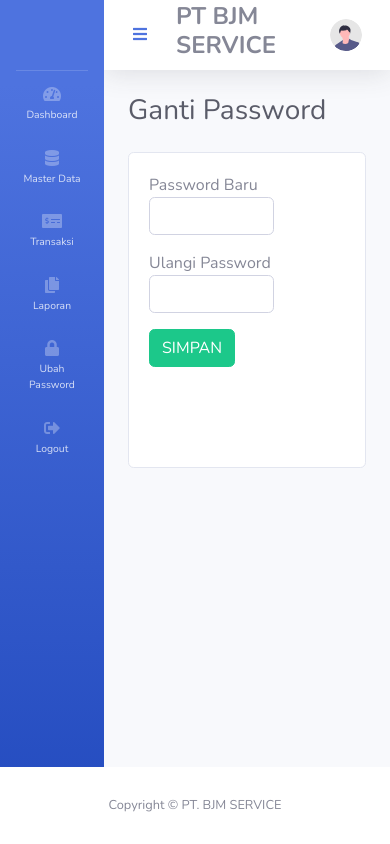
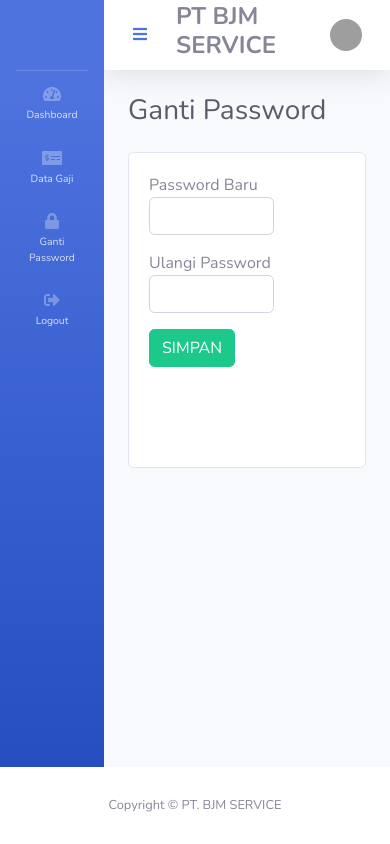
Before and after one commit to danyeka/TA-GAB2-SCAM, a CodeIgniter app: page /TA-GAB2-SCAM/index.php/gantipassword/index in a window 390 px wide. Run offline with CodeIgniter, Linux system fonts and the light colour scheme; grey boxes are pictures that could not be loaded.

Commit message:
dany : membuat tampilan side bar

```diff
--- a/Client/application/views/templates_admin/sidebar.php
+++ b/Client/application/views/templates_admin/sidebar.php
@@ -1,29 +1,21 @@
 <body id="page-top">
-
-    <!-- Page Wrapper -->
     <div id="wrapper">
-
-        <!-- Sidebar -->
         <ul class="navbar-nav bg-gradient-primary sidebar sidebar-dark accordion" id="accordionSidebar">
-
-            <!-- Sidebar - Brand -->
             <a class="sidebar-brand d-flex align-items-center justify-content-center" href="index.html">
                 <div class="sidebar-brand-text mx-3">APP PENGGAJIAN</div>
             </a>
-
-            <!-- Divider -->
             <hr class="sidebar-divider my-0">
-
-            <!-- Nav Item - Dashboard -->
             <li class="nav-item">
-                <a class="nav-link" href="<?php echo base_url('admin/dashboard') ?>">
+                <a class="nav-link" href="<?= base_url(($this->session->userdata('hak_akses') == '1') ? 'admin/dashboard' : 'pegawai/dashboard') ?>">
                     <i class="fas fa-fw fa-tachometer-alt"></i>
                     <span>Dashboard</span></a>
             </li>
 
+            <?php
 
+            if (($this->session->userdata('hak_akses') == '1')) {
 
-            <!-- Nav Item - Pages Collapse Menu -->
+            ?>
             <li class="nav-item">
                 <a class="nav-link collapsed" href="#" data-toggle="collapse" data-target="#collapseTwo" aria-expanded="true" aria-controls="collapseTwo">
                     <i class="fas fa-fw fa-database"></i>
@@ -31,13 +23,12 @@
                 </a>
                 <div id="collapseTwo" class="collapse" aria-labelledby="headingTwo" data-parent="#accordionSidebar">
                     <div class="bg-white py-2 collapse-inner rounded">
-                        <a class="collapse-item" href="<?php echo base_url('admin/data_pegawai') ?>">Data Pegawai</a>
-                        <a class="collapse-item" href="<?php echo base_url('admin/data_jabatan') ?>">Data Jabatan</a>
+                        <a class="collapse-item" href="<?= base_url('admin/DataPegawai') ?>">Data Pegawai</a>
+                        <a class="collapse-item" href="<?= base_url('admin/DataJabatan') ?>">Data Jabatan</a>
                     </div>
                 </div>
             </li>
 
-            <!-- Nav Item - Utilities Collapse Menu -->
             <li class="nav-item">
                 <a class="nav-link collapsed" href="#" data-toggle="collapse" data-target="#collapseUtilities" aria-expanded="true" aria-controls="collapseUtilities">
                     <i class="fas fa-fw fa-money-check-alt"></i>
@@ -45,14 +36,15 @@
                 </a>
                 <div id="collapseUtilities" class="collapse" aria-labelledby="headingUtilities" data-parent="#accordionSidebar">
                     <div class="bg-white py-2 collapse-inner rounded">
-                        <a class="collapse-item" href="<?php echo base_url('admin/data_absensi') ?>">Data Absensi</a>
-                        <a class="collapse-item" href="<?php echo base_url('admin/Data Gaji') ?>">Data Gaji</a>
+                        <a class="collapse-item" href="<?= base_url('admin/DataAbsen') ?>">Data Absensi</a>
+                        <a class="collapse-item" href="<?= base_url('admin/PotonganGaji') ?>">Potongan Gaji</a>
+
+                        <a class="collapse-item" href="<?= base_url('admin/RekapKaryawan') ?>">Rekap Karyawan</a>
+                        <a class="collapse-item" href="<?= base_url('admin/DataGaji') ?>">Data Gaji</a>
                     </div>
                 </div>
             </li>
 
-
-            <!-- Nav Item - Pages Collapse Menu -->
             <li class="nav-item">
                 <a class="nav-link collapsed" href="#" data-toggle="collapse" data-target="#collapsePages" aria-expanded="true" aria-controls="collapsePages">
                     <i class="fas fa-fw fa-copy"></i>
@@ -60,66 +52,58 @@
                 </a>
                 <div id="collapsePages" class="collapse" aria-labelledby="headingPages" data-parent="#accordionSidebar">
                     <div class="bg-white py-2 collapse-inner rounded">
-                        <a class="collapse-item" href="<?php echo base_url('admin/laporan_gaji') ?>">Laporan Gaji</a>
-                        <a class="collapse-item" href="<?php echo base_url('admin/laporan_absensi') ?>">Laporan Absensi</a>
-                        <a class="collapse-item" href="<?php echo base_url('admin/slip_gaji') ?>">Slip Gaji</a>
+                        <a class="collapse-item" href="<?= base_url('admin/laporan_gaji') ?>">Laporan Gaji</a>
+                        <a class="collapse-item" href="<?= base_url('admin/laporan_absensi') ?>">Laporan Absensi</a>
+                        <a class="collapse-item" href="<?= base_url('admin/slip_gaji') ?>">Slip Gaji</a>
                     </div>
                 </div>
             </li>
 
+            <?php } else { ?>
+
             <li class="nav-item">
-                <a class="nav-link" href="charts.html">
-                    <i class="fas fa-fw fa-lock"></i>
-                    <span>Ubah Password</span></a>
+                <a class="nav-link" href="<?= base_url('pegawai/DataGaji') ?>">
+                    <i class="fas fa-money-check-alt"></i>
+                    <span>Data Gaji</span></a>
             </li>
 
-            <!-- Nav Item - Tables -->
+            <?php } ?>
+
             <li class="nav-item">
-                <a class="nav-link" href="tables.html">
+                <a class="nav-link" href="<?= base_url('GantiPassword') ?>">
+                    <i class="fas fa-fw fa-lock"></i>
+                    <span>Ganti Password</span></a>
+            </li>
+
+            <li class="nav-item">
+                <a class="nav-link" href="<?= base_url('Welcome/logout') ?>">
                     <i class="fas fa-fw fa-sign-out-alt"></i>
                     <span>Logout</span></a>
             </li>
 
-
-            <!-- Sidebar Toggler (Sidebar) -->
             <div class="text-center d-none d-md-inline">
                 <button class="rounded-circle border-0" id="sidebarToggle"></button>
             </div>
 
 
         </ul>
-        <!-- End of Sidebar -->
 
-        <!-- Content Wrapper -->
         <div id="content-wrapper" class="d-flex flex-column">
-
-            <!-- Main Content -->
             <div id="content">
-
-                <!-- Topbar -->
                 <nav class="navbar navbar-expand navbar-light bg-white topbar mb-4 static-top shadow">
-
-                    <!-- Sidebar Toggle (Topbar) -->
                     <button id="sidebarToggleTop" class="btn btn-link d-md-none rounded-circle mr-3">
                         <i class="fa fa-bars"></i>
                     </button>
-
                     <h4 class="font-weight-bold">PT BJM SERVICE</h4>
-
-                    <!-- Topbar Navbar -->
                     <ul class="navbar-nav ml-auto">
-
                         <div class="topbar-divider d-none d-sm-block"></div>
-
-                        <!-- Nav Item - User Information -->
                         <li class="nav-item dropdown no-arrow">
                             <a class="nav-link dropdown-toggle" href="#" id="userDropdown" role="button" data-toggle="dropdown" aria-haspopup="true" aria-expanded="false">
-                                <span class="mr-2 d-none d-lg-inline text-gray-600 small">Selamat Datang Dany</span>
-                                <img class="img-profile rounded-circle" src="img/undraw_profile.svg">
+                                <span class="mr-2 d-none d-lg-inline text-gray-600 small">Selamat Datang <?= $this->session->userdata('nama_pegawai') ?></span>
+                                <img class="img-profile rounded-circle" src="<?= base_url('ext/photo/' . $this->session->userdata('photo')) ?>">
                             </a>
                         </li>
 
                     </ul>
 
                 </nav>
-                <!-- End of Topbar -->
```
